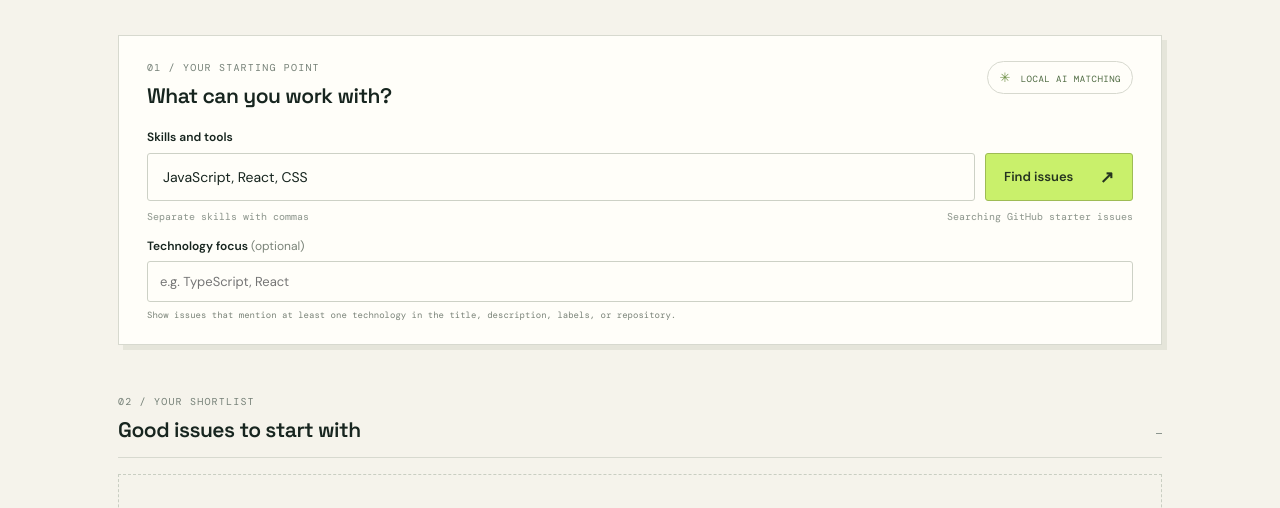
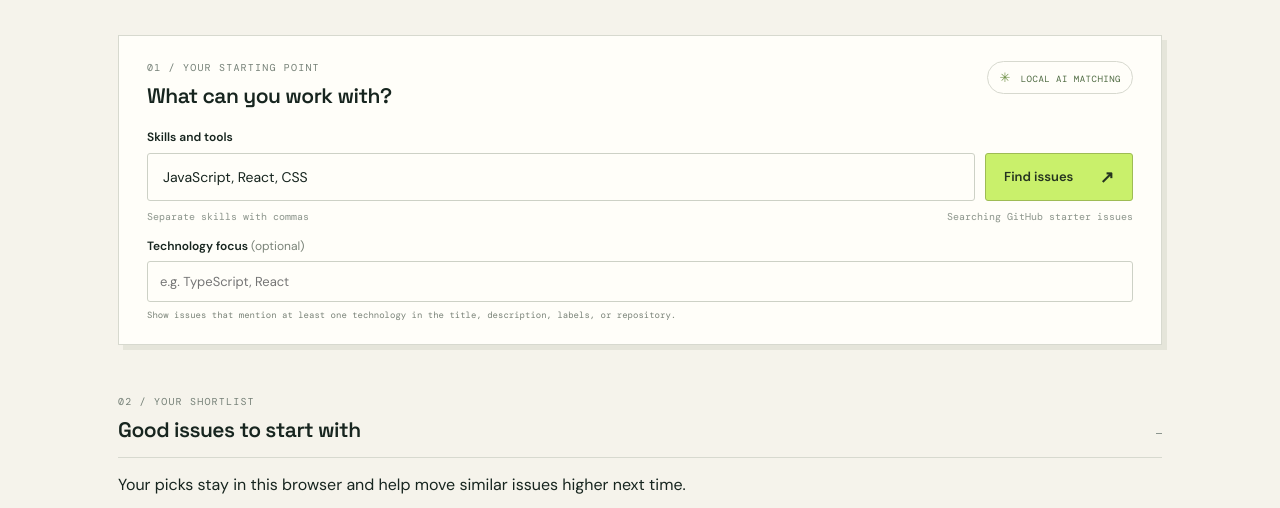
Before and after one commit to Virat2218/issuescout-hackday, a plain HTML site: page index.html in a window 1280 px wide. Shown: the part 380-888 px from the top of the page. Drawn offline with nearby package versions, Linux system fonts and the light colour scheme; no server answers.

Commit message:
Explain local issue picks in the interface
Added a privacy notice about user picks in the browser.

```diff
--- a/index.html
+++ b/index.html
@@ -44,6 +44,7 @@
           <div><div class="step-label">02 / YOUR SHORTLIST</div><h2 id="results-heading">Good issues to start with</h2></div>
           <span class="result-count" id="result-count">—</span>
         </div>
+        <p class="pick-privacy">Your picks stay in this browser and help move similar issues higher next time.</p>
         <div id="notice" class="notice" hidden></div>
         <div id="results" class="results-grid">
           <div class="empty-state"><div class="empty-icon">⌕</div><strong>Your next open-source contribution is out there.</strong><span>Enter your skills to find a few good places to begin.</span></div>
```
